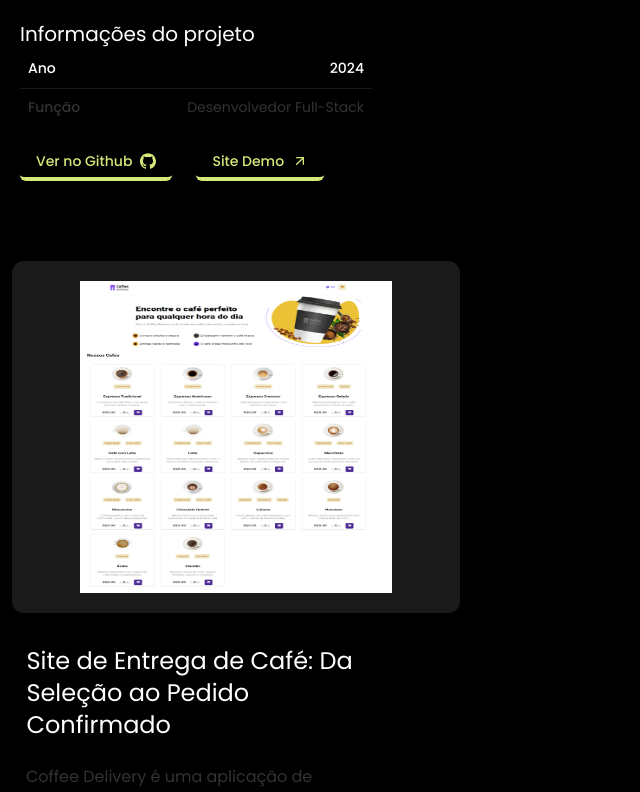
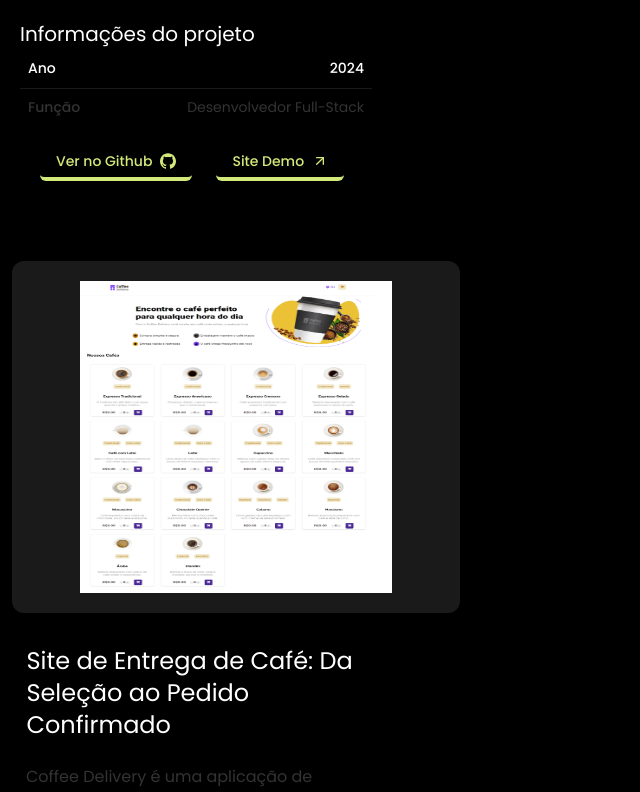
Before and after one commit to SamuelMuleu/personal-portifolio, a React (Vite) app: page /projects in a window 1280 px wide. Shown: the part 900-1692 px from the top of the page, without its empty margins (0-640 px from the left). Built offline with nearby package versions, Linux system fonts and the light colour scheme.

Commit message:
button centralized

```diff
--- a/src/components/ProjectCard.tsx
+++ b/src/components/ProjectCard.tsx
@@ -90,7 +90,7 @@ export function ProjectCard({
             </TableRow>
           </TableBody>
         </Table>
-        <div className="mb-20">
+        <div className="mb-20 ml-5">
         <a href={`https://github.com/SamuelMuleu/${site}`}  target="_blank">
             <Button className=" mt-5 bg-inherit text-secondary border-secondary border-b-4 hover:bg-secondary hover:text-black ">
               Ver no Github <SiGithub />
```
